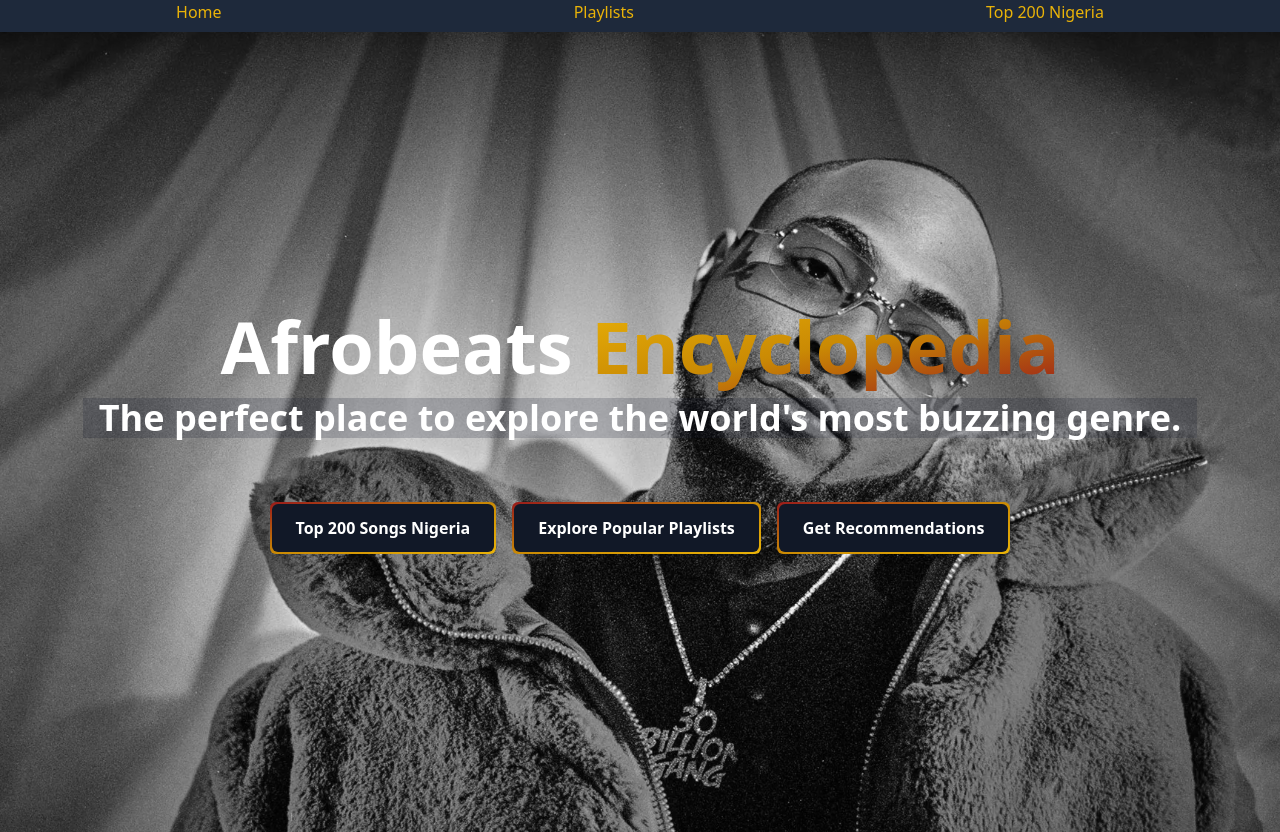
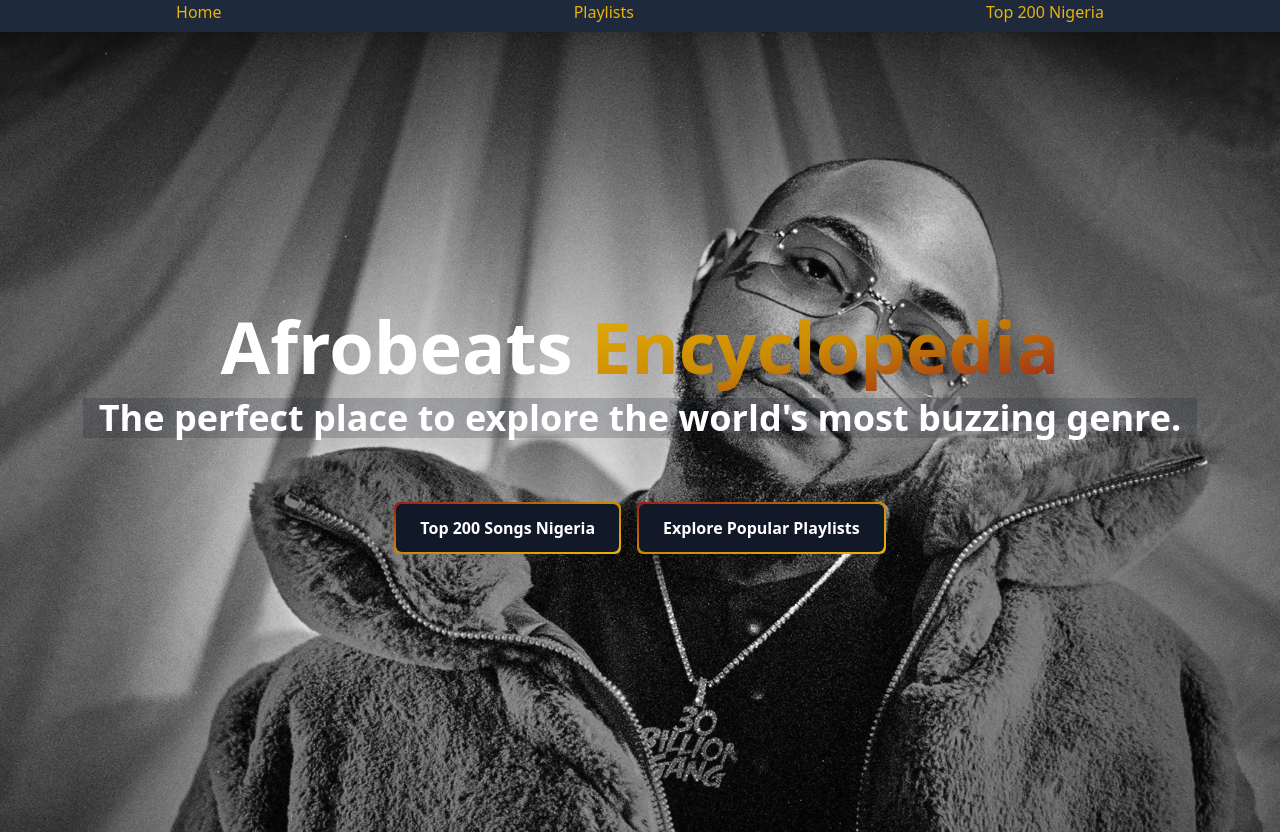
Before and after one commit to femiorok/afrobeats-directory-nextjs, a Next.js app: page / in a window 1280 px wide. Built offline with nearby package versions, Linux system fonts and the light colour scheme.

Commit message:
suspending "recommendations" page

```diff
--- a/pages/components/Hero.js
+++ b/pages/components/Hero.js
@@ -23,12 +23,12 @@ const Hero = () => {
       <span className="relative text-white">Explore Popular Playlists</span>
       </span>
       </a>
-      <a href="/recommendations" className="relative p-0.5 inline-flex items-center justify-center font-bold overflow-hidden group rounded-md">
+      {/* <a href="/recommendations" className="relative p-0.5 inline-flex items-center justify-center font-bold overflow-hidden group rounded-md">
       <span className="w-full h-full bg-gradient-to-br from-red-800 via-yellow-600 to-yellow-500 group-hover:from-red-800 group-hover:via-yellow-600 group-hover:to-yellow-500 absolute"></span>
       <span className="relative px-6 py-3 transition-all ease-out bg-gray-900 rounded-md group-hover:bg-opacity-0 duration-400">
       <span className="relative text-white">Get Recommendations</span>
       </span>
-      </a>
+      </a> */}
       </div>
 
     </div>
```
